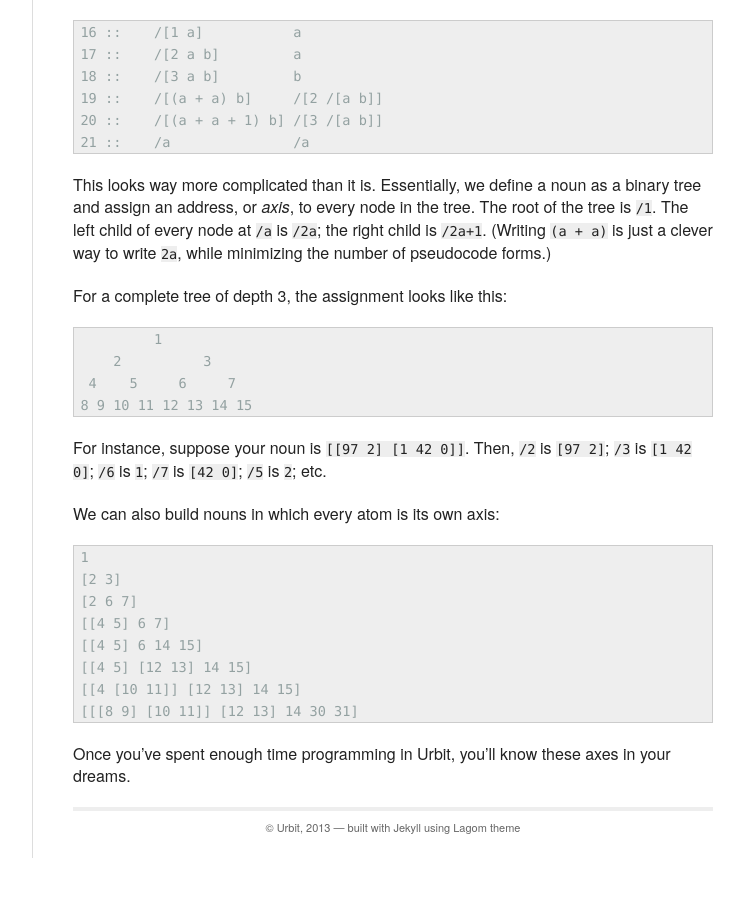
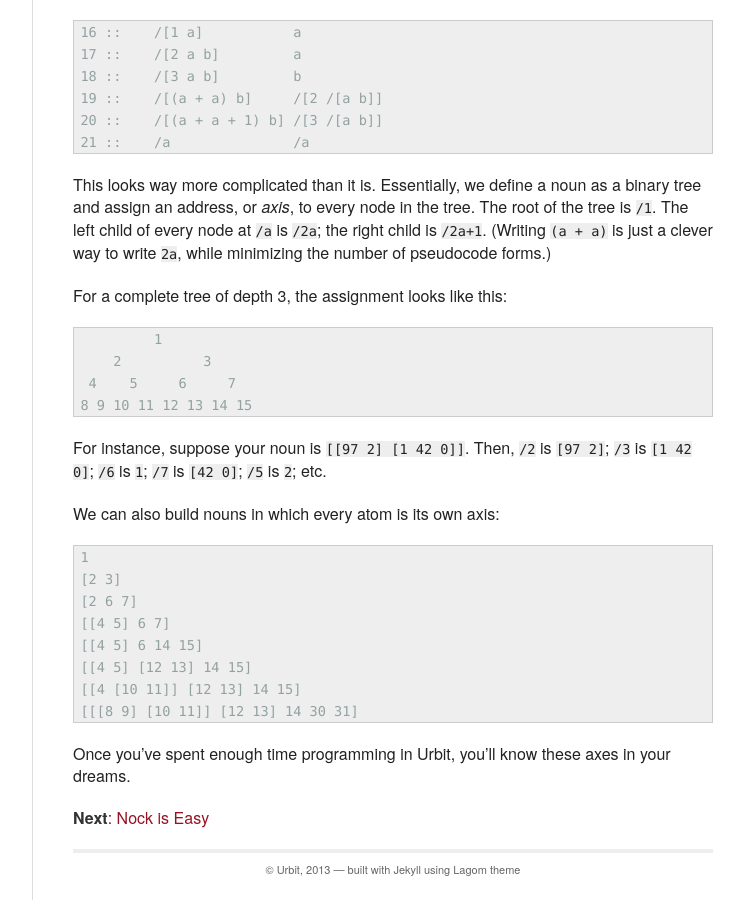
Before and after one commit to urbit/old-urbit.org, a Jekyll site: the page built from _posts/doc/2013-11-18-urbit-is-easy-ch2.markdown, in a window 1280 px wide and 900 px high, scrolled down 5448 px. Shown: the whole window, without its empty margins (378-1122 px from the left). Built offline with Jekyll 4.4.1, drawn with Linux system fonts in a browser that asks for light colours; before the commit the page ends 6306 px from its top, so only the background shows below that.

Commit message:
Added links to keep going through the documentation

```diff
--- a/_posts/doc/2013-11-18-urbit-is-easy-ch1.markdown
+++ b/_posts/doc/2013-11-18-urbit-is-easy-ch1.markdown
@@ -429,3 +429,5 @@ simply type
     &
 
 and type `?` for help.
+
+[**Next**: Intro to Nock](urbit-is-easy-ch2.html)
--- a/_posts/doc/2013-11-18-urbit-is-easy-ch2.markdown
+++ b/_posts/doc/2013-11-18-urbit-is-easy-ch2.markdown
@@ -312,3 +312,6 @@ We can also build nouns in which every atom is its own axis:
 
 Once you've spent enough time programming in Urbit, you'll know
 these axes in your dreams.
+
+
+[**Next**: Nock is Easy](urbit-is-easy-ch3.html)
--- a/_posts/doc/2013-11-18-urbit-is-easy-ch3.markdown
+++ b/_posts/doc/2013-11-18-urbit-is-easy-ch3.markdown
@@ -339,3 +339,6 @@ So we have:
 
 If you have a really fine instinctive sense of Nock, you might
 understand what `9` is for.  Otherwise, don't worry for now.
+
+
+[Next: Using Nock](urbit-is-easy-ch4.html)
--- a/_posts/doc/2013-11-18-urbit-is-easy-ch4.markdown
+++ b/_posts/doc/2013-11-18-urbit-is-easy-ch4.markdown
@@ -617,3 +617,6 @@ might as well use Hoon to calculate axes:
 
 Ie, `(peg a b)` is `/b` within `/a`.  Writing Nock without this
 would be pretty tough...
+
+
+[Next: Hoon Attacks](urbit-is-easy-ch5.html)
```
